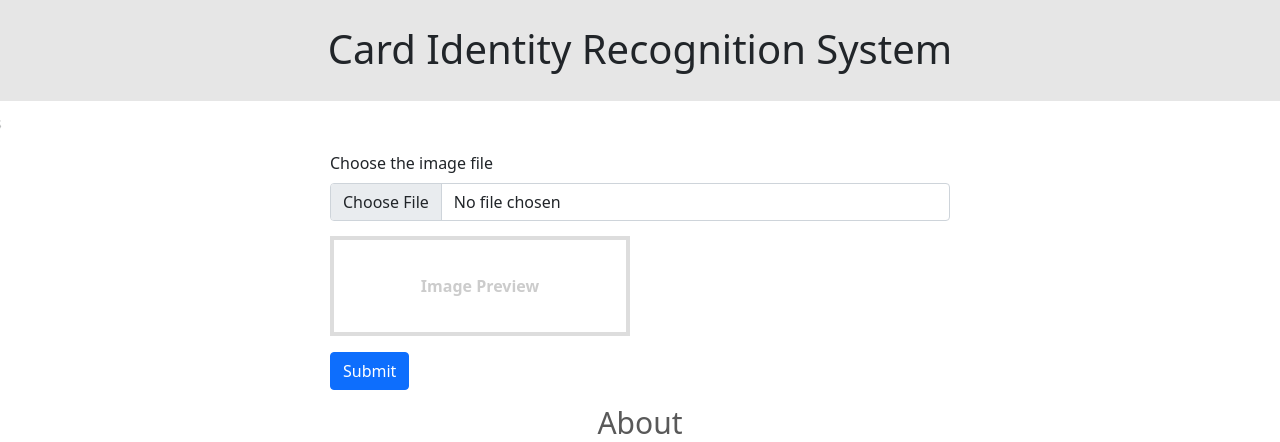
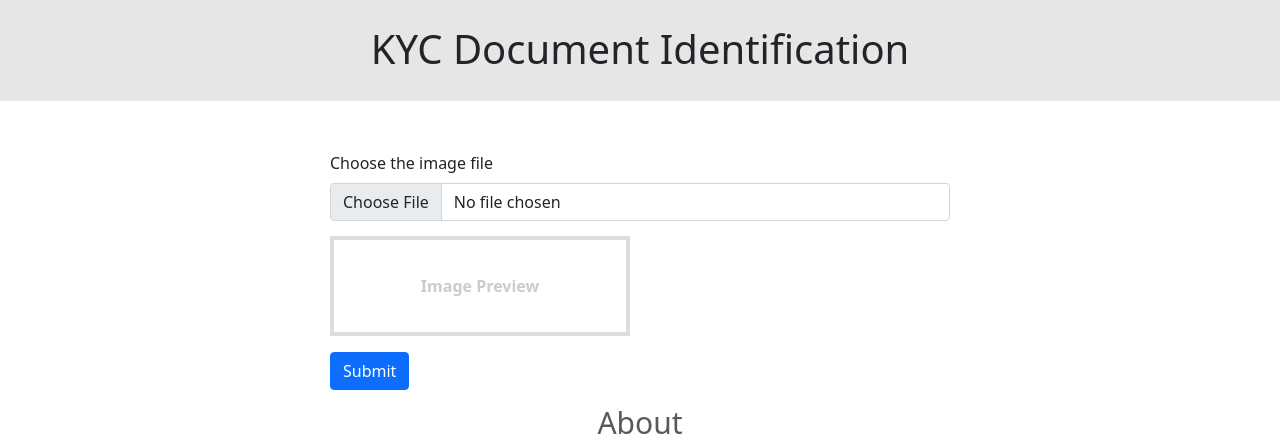
Before and after one commit to sudchau/kulchaunew, a Flask app: page / in a window 1280 px wide. Shown: the top 442 px of the page. Run offline with Flask 2, Linux system fonts and the light colour scheme.

Commit message:
Update Title

```diff
--- a/templates/index.html
+++ b/templates/index.html
@@ -56,7 +56,7 @@
 </head>
 <body>
     <div class="contain">
-        <h1>Card Identity Recognition System</h1>
+        <h1>KYC Document Identification</h1>
     </div>
     <marquee direction="right">Larger files will take longer time to process</marquee>
     <div class="form">
```
